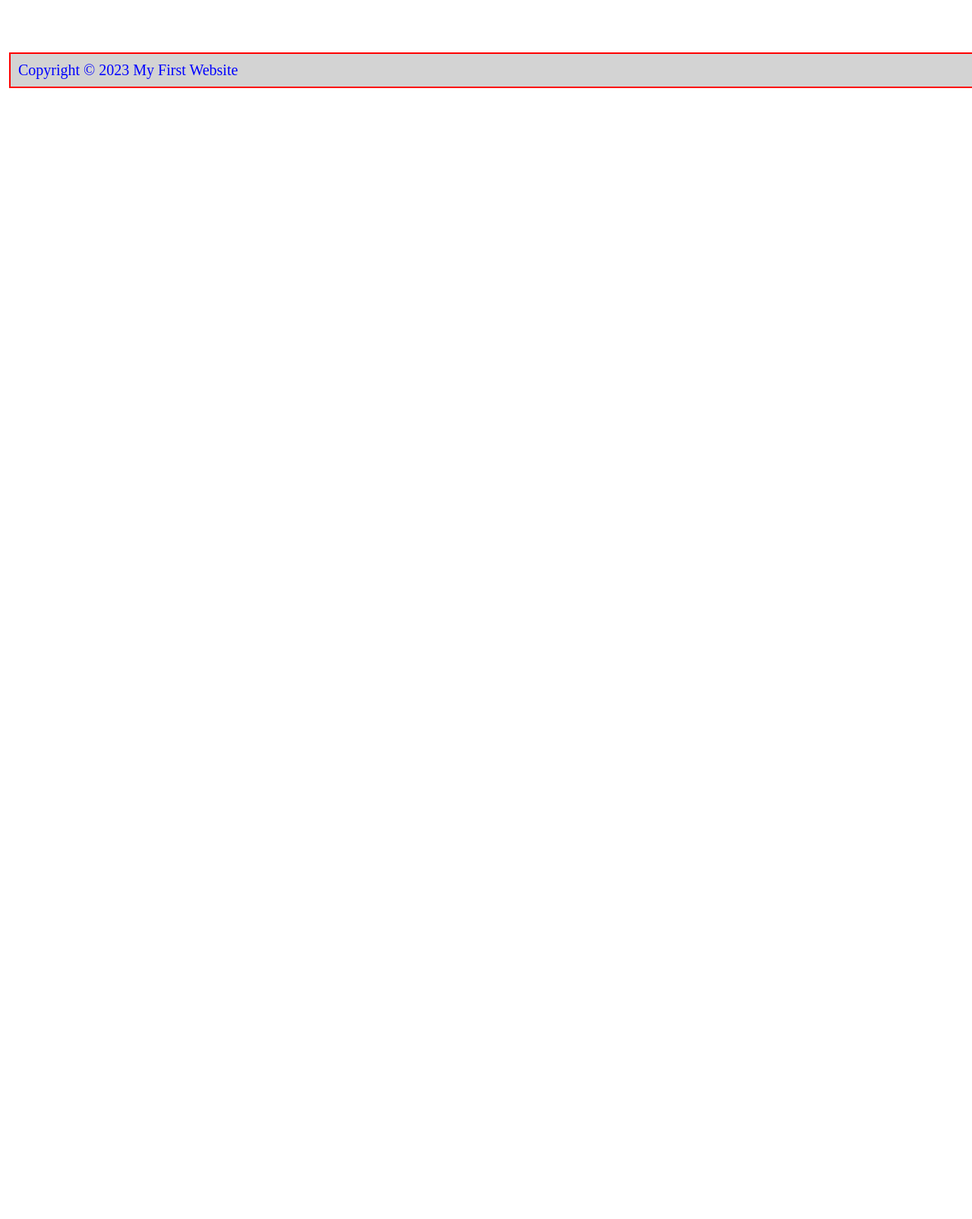
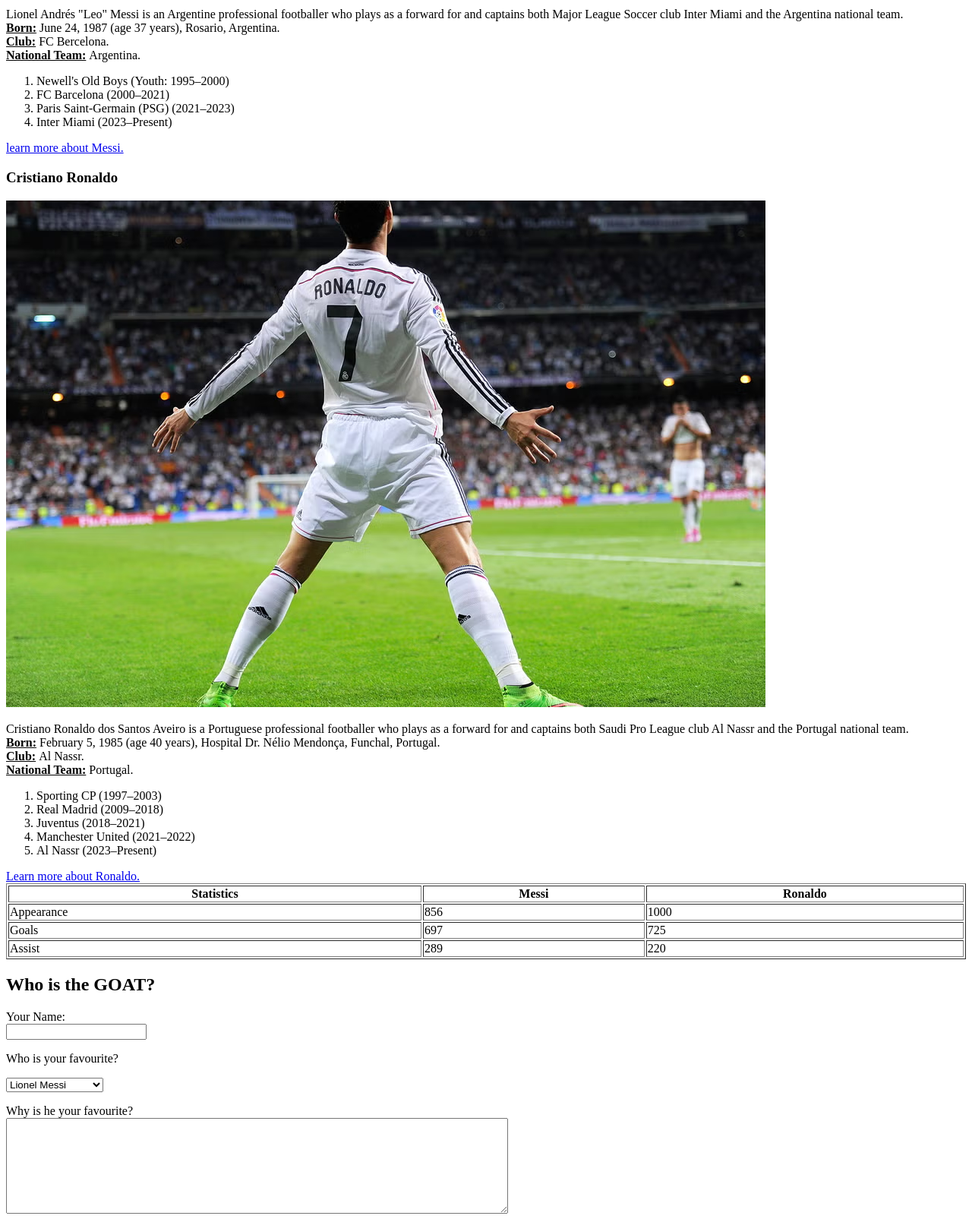
Before and after one commit to Shanto-442/first-website, a plain HTML site: page index.html in a window 1280 px wide. Shown: the part 680-2285 px from the top of the page at 76% size. Before the commit the page ends 800 px from the top, so only its background shows below. Drawn offline with Linux system fonts and the light colour scheme.

Commit message:
Missi vs Ronaldo file added

```diff
--- a/css/style.css
+++ b/css/style.css
@@ -1,27 +1,5 @@
-p{
-    background-color: lightblue;
-    font-size: 20px;
-    border: 2px solid red;
-    padding: 1%;
-    margin: 4px;
-    text-align: justify;
+#header {
+  color: black;
+  text-align: center;
+  background: rgb(162, 222, 249, 1)
 }
-
-#header {
-    color: cyan;
-    text-align: center;
-    font-size: 20px;
-}
-
-#footer {
-    color: blue;
-    text-align: center;
-    font-size: 16px;
-}
-.footer-down{
-    position: fixed;
-    bottom: 0;
-    width: 100%;
-    background-color: lightgray;
-    padding: 10px;
-}
--- a/index.html
+++ b/index.html
@@ -1,27 +1,109 @@
   <!DOCTYPE html>
-<html lang="en">
+
+<html>
 <head>
-    <meta charset="UTF-8">
-    <meta name="viewport" content="width=device-width, initial-scale=1.0">
-    <title> My first website</title>
+  <title>Messi vs Ronaldo</title>
   <link rel="stylesheet" href="css/style.css">
-    <link rel="shortcut icon" href="images/favicon.png" type="image/x-icon">
+</head>
 
-</head>
+
 <body>
+
 <div id="header">
-        <h1>My First Website</h1>
+  <h1> Messi vs Ronaldo </h1>
+  <p> This website is about Lionel Messi vs Cristiano Ronaldo </p>
 </div>
 
-    <div>
-    <p>Welcome to my first website. Here, I will share my thoughts and ideas about my political viewpoint.</p>
+<div id="messi">
+  <h3> Lionel Messi </h3>
+  <img src="images/messi.jpg" alt="Messi">
+    <div class="player-info">
+      <p> Lionel Andrés "Leo" Messi is an Argentine professional footballer
+          who plays as a forward for and captains both Major League Soccer club Inter
+          Miami and the Argentina national team.<br> <u> <strong> Born:</strong></u>  June 24, 1987 (age 37 years),
+          Rosario, Argentina. <br> <u> <strong>Club:</strong></u> FC Bercelona.<br>
+          <u> <strong> National Team:</U> </strong> Argentina.</p>
+      <ol>
+        <li>Newell's Old Boys (Youth: 1995–2000)</li>
+        <li>FC Barcelona (2000–2021)</li>
+        <li>Paris Saint-Germain (PSG) (2021–2023)</li>
+        <li>Inter Miami (2023–Present)</li> </ol>
+
+      <a target="_blank" href="https://en.wikipedia.org/wiki/Lionel_Messi"> learn more about Messi. </a>
     </div>
-    <div>
-        <p>Lorem, ipsum dolor sit amet consectetur adipisicing elit. Totam, natus. Consequatur veritatis quae dolor eum quasi eius, impedit nemo consectetur eaque. Sapiente odio saepe officiis atque sunt at, iste quos.</p>
+</div>
 
+<div id="ronaldo">
+<h3> Cristiano Ronaldo </h3>
+<img src="images/ronaldo.jpg" alt="Ronaldo">
+  <div class="player-info">
+    <p> Cristiano Ronaldo dos Santos Aveiro is a Portuguese professional footballer
+       who plays as a forward for and captains both Saudi Pro League club Al Nassr and
+       the Portugal national team. <br> <u> <strong> Born:</strong></u> February 5, 1985 (age 40 years),
+       Hospital Dr. Nélio Mendonça, Funchal, Portugal.  <br> <u><strong> Club:</u> </strong> Al Nassr.
+       <br> <u><strong> National Team:</u> </strong> Portugal.</p>
+    <ol>
+      <li> Sporting CP (1997–2003)</li>
+      <li>Real Madrid (2009–2018)</li>
+      <li>Juventus (2018–2021)</li>
+      <li>Manchester United (2021–2022)</li>
+      <li>Al Nassr (2023–Present)</li> </ol>
+    <a target="_blank" href="https://en.wikipedia.org/wiki/Cristiano_Ronaldo"> Learn more about Ronaldo.</a>
   </div>
-    <div id="footer">
-        <p class="footer-down">Copyright © 2023 My First Website</p>
 </div>
+
+<div id="table">
+  <table border="1" width=100%>
+    <tr>
+      <th> Statistics </th>
+      <th> Messi </th>
+      <th> Ronaldo </th>
+    </tr>
+    <tr>
+      <td> Appearance </td>
+      <td> 856</td>
+      <td> 1000 </td>
+    </tr>
+    <tr>
+      <td> Goals </td>
+      <td> 697</td>
+      <td> 725</td>
+    </tr>
+    <tr>
+      <td> Assist </td>
+      <td> 289</td>
+      <td> 220</td>
+    </tr>
+  </table>
+</div>
+
+<div id="input-form">
+  <h2> Who is the GOAT? </h2>
+
+  <form>
+    <p> Your Name: <br><input type="text" name="name"/> </p>
+    <p> Who is your favourite? </p>
+    <select name="my-fovourite">
+      <option value="messi"> Lionel Messi</option>
+      <option value="ronaldo"> Cristiano Ronaldo</option>
+    </select>
+    <p> Why is he your favourite? <br> <textarea name="why-favourite" rows="8" cols="80"></textarea> </p>
+    <button type="submit"> Submit </button>
+  </form>
+</div>
+
+
+
+
+
+
+
+
+
+
+
+
+
+
 </body>
 </html>
```
Also changed, not shown: images/favicon.png (deleted), images/messi.jpg (added), images/ronaldo.jpg (added), images/sky.jpg (added). Lines whose indentation alone changed are shown as unchanged.
